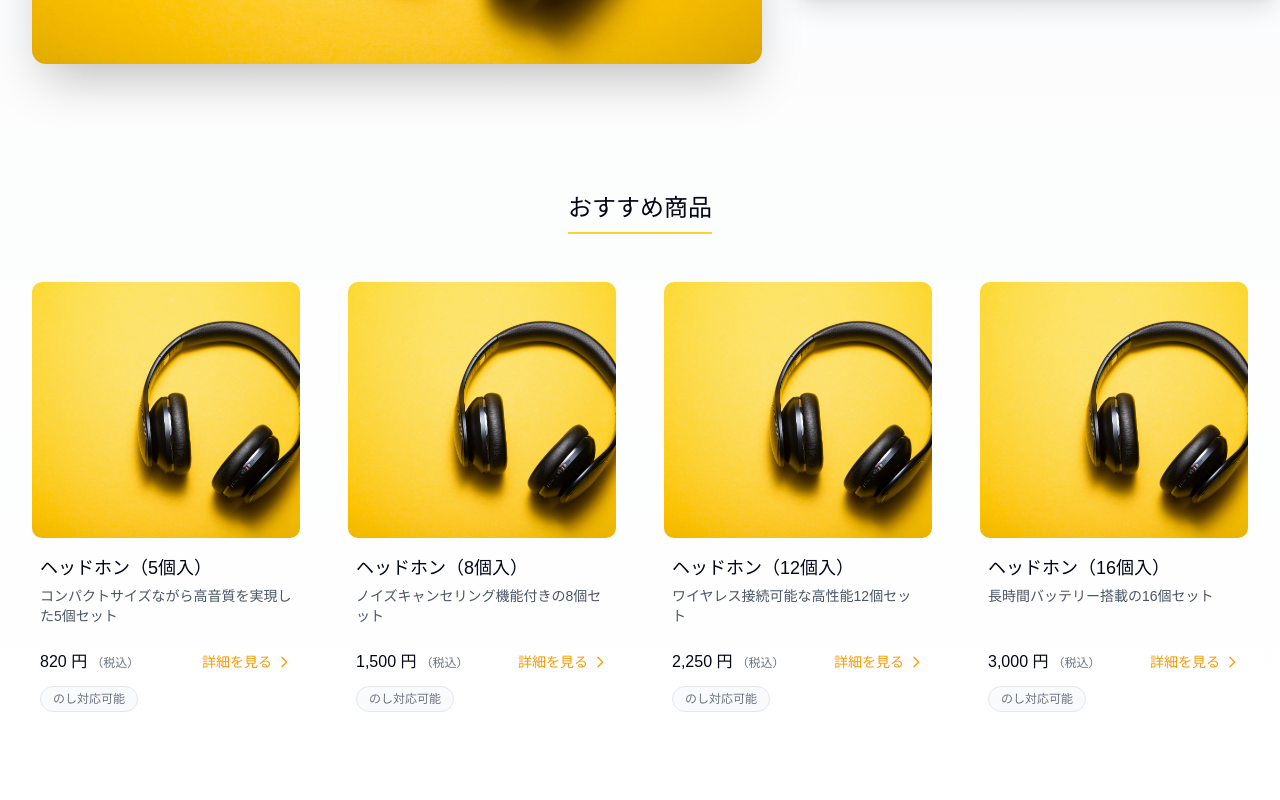
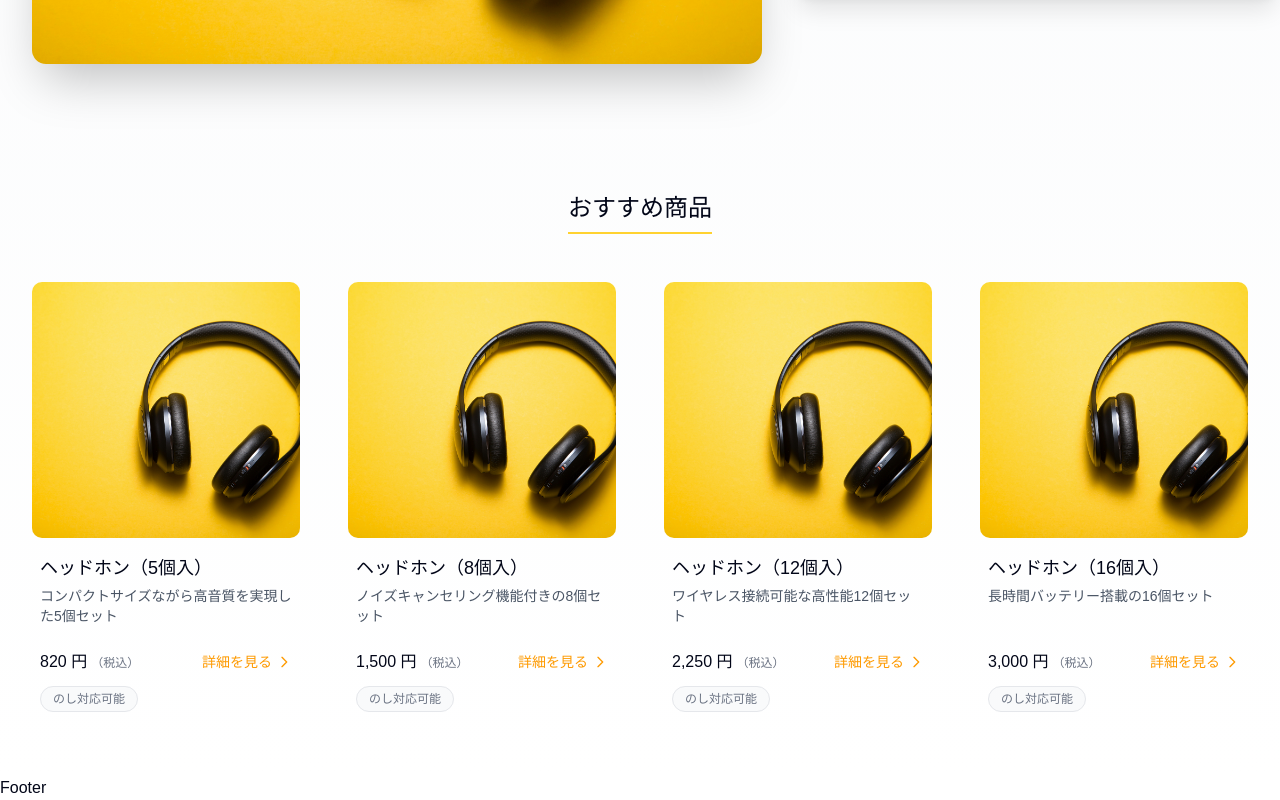
Before and after one commit to bbbyk105/bypay-sample1, a Next.js app: page / in a window 1280 px wide. Shown: the part 2390-3190 px from the top of the page. Before the commit the page ends 3166 px from the top, so only its background shows below. Built offline with nearby package versions, Linux system fonts and the light colour scheme.

Commit message:
templateの追加

```diff
--- a/app/components/molecules/LineUp.tsx
+++ b/app/components/molecules/LineUp.tsx
@@ -2,7 +2,7 @@ import React from "react";
 import Image from "next/image";
 import Link from "next/link";
 import { cn } from "@/lib/utils";
-import { buttonVariants } from "../atoms/button";
+import { buttonVariants } from "../atoms/Button";
 import { ArrowRight } from "lucide-react";
 
 const LineUp = () => {
--- /dev/null
+++ b/app/components/organisms/Footer.tsx
@@ -0,0 +1,7 @@
+import React from "react";
+
+const Footer = () => {
+  return <div>Footer</div>;
+};
+
+export default Footer;
--- /dev/null
+++ b/app/components/template/Hometemplate.tsx
@@ -0,0 +1,15 @@
+import LineUp from "../molecules/LineUp";
+import Products from "../molecules/Products";
+import Hero from "../organisms/Hero";
+
+const HomeTemplate = () => {
+  return (
+    <>
+      <Hero />
+      <LineUp />
+      <Products />
+    </>
+  );
+};
+
+export default HomeTemplate;
--- a/app/layout.tsx
+++ b/app/layout.tsx
@@ -2,6 +2,7 @@ import type { Metadata } from "next";
 import { Geist, Geist_Mono } from "next/font/google";
 import "./globals.css";
 import Header from "./components/organisms/Header";
+import Footer from "./components/organisms/Footer";
 
 const geistSans = Geist({
   variable: "--font-geist-sans",
@@ -30,6 +31,7 @@ export default function RootLayout({
       >
         <Header />
         {children}
+        <Footer />
       </body>
     </html>
   );
--- a/app/page.tsx
+++ b/app/page.tsx
@@ -1,13 +1,9 @@
-import LineUp from "./components/molecules/LineUp";
-import Products from "./components/molecules/Products";
-import Hero from "./components/organisms/Hero";
+import HomeTemplate from "./components/template/Hometemplate";
 
 export default function Home() {
   return (
     <>
-      <Hero />
-      <LineUp />
-      <Products />
+      <HomeTemplate />
     </>
   );
 }
```
